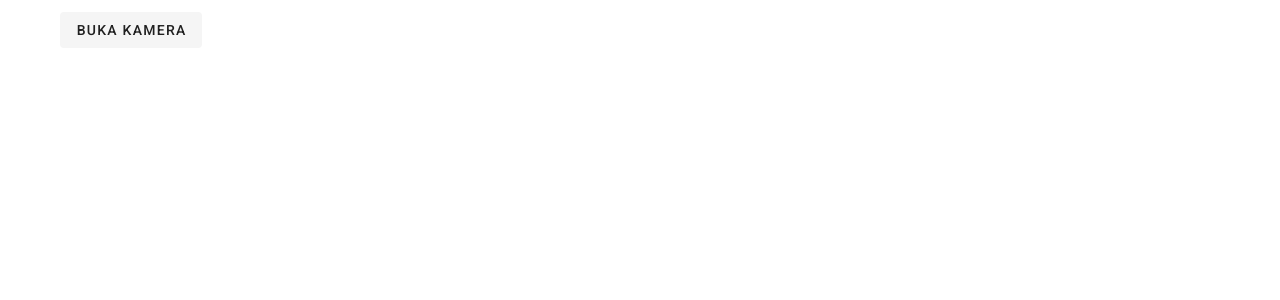
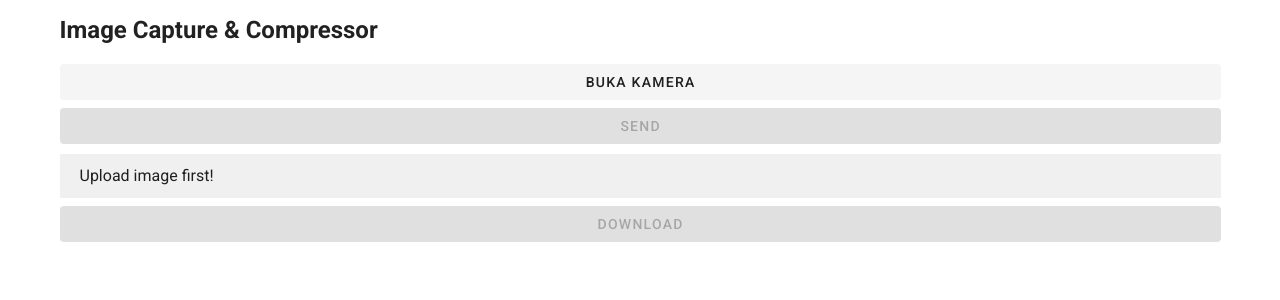
Before and after one commit to agallio/image-capture-framing, a Nuxt app: page / in a window 1280 px wide. Shown: the top 300 px of the page. Built offline with nearby package versions, Linux system fonts and the light colour scheme.

Commit message:
Finishing touch

```diff
--- a/pages/index.vue
+++ b/pages/index.vue
@@ -9,7 +9,7 @@
       >
         <div class="dialog-content">
           <div id="container" ref="container">
-            <div id="vid_container" ref="vidContainer">
+            <div id="vid_container" ref="vidContainer" class="">
               <svg class="frame-overlay" width="100%" height="100%">
                 <mask id="mask">
                   <rect fill="white" width="100%" height="100%" />
@@ -36,7 +36,7 @@
                 </v-btn>
               </div>
             </div>
-            <div id="gui_controls" ref="guiControls">
+            <div id="gui_controls" ref="guiControls" class="">
               <button
                 class="cam-btn"
                 ref="switchCameraButton"
@@ -68,7 +68,65 @@
         </div>
       </v-dialog>
 
-      <v-btn depressed @click="toggleCamera">Buka Kamera</v-btn>
+      <v-dialog
+        v-model="isImageCaptured"
+        fullscreen
+        hide-overlay
+        transition="dialog-bottom-transition"
+      >
+        <v-card>
+          <v-toolbar dark color="primary">
+            <v-btn icon dark @click="toggleCamera">
+              <v-icon>mdi-close</v-icon>
+            </v-btn>
+            <v-toolbar-title>Image Captured!</v-toolbar-title>
+            <v-spacer></v-spacer>
+            <v-toolbar-items>
+              <v-btn dark text @click="isImageCaptured = false">Save</v-btn>
+            </v-toolbar-items>
+          </v-toolbar>
+          <img :src="capturedImage" alt="image" class="capturedImage" />
+        </v-card>
+      </v-dialog>
+
+      <h2 class="h2 mb-4">Image Capture &amp; Compressor</h2>
+
+      <img
+        v-if="capturedImage"
+        :src="capturedImage"
+        alt="image"
+        class="capturedImage"
+      />
+
+      <v-btn depressed block @click="toggleCamera">Buka Kamera</v-btn>
+      <v-btn
+        depressed
+        block
+        color="warning"
+        class="mt-2"
+        :disabled="!capturedImageData"
+        @click="checkImageSize"
+        >Send</v-btn
+      >
+
+      <div class="image-detail">
+        <template v-if="imageDetail.width > 0">
+          <p class="my-0">Size : {{ imageDetail.size }}</p>
+          <p class="my-0">Width : {{ imageDetail.width }}</p>
+          <p class="my-0">Height: {{ imageDetail.height }}</p>
+        </template>
+        <template v-else>Upload image first!</template>
+      </div>
+
+      <v-btn
+        depressed
+        block
+        class="mt-2"
+        color="primary"
+        :disabled="imageDetail.width === 0"
+        @click="downloadImage"
+        >Download</v-btn
+      >
     </v-col>
   </v-row>
 </template>
@@ -80,20 +138,35 @@ export default {
   data() {
     return {
       isCameraOpen: false,
+      isImageCaptured: false,
+      imageReady: false,
+      imageDetail: {
+        width: 0,
+        height: 0,
+        size: "",
+      },
 
       // Camera
       video: null,
+      capturedImage: null,
+      capturedImageData: null,
       amountOfCameras: 0,
-      currentFacingMode: "environment"
+      currentFacingMode: "environment",
     };
   },
   methods: {
     toggleCamera() {
+      this.resetImage();
+
       if (this.isCameraOpen) {
+        this.capturedImage = null;
         this.isCameraOpen = false;
+        this.isImageCaptured = false;
         this.stopCameraStream();
       } else {
+        this.capturedImage = null;
         this.isCameraOpen = true;
+        this.isImageCaptured = false;
         this.createCameraElement();
       }
     },
@@ -105,11 +178,11 @@ export default {
       ) {
         navigator.mediaDevices
           .getUserMedia({ audio: false, video: true })
-          .then(stream => {
-            stream.getTracks().forEach(track => track.stop());
+          .then((stream) => {
+            stream.getTracks().forEach((track) => track.stop());
 
             console.log("halo");
-            this.deviceCount().then(deviceCount => {
+            this.deviceCount().then((deviceCount) => {
               this.amountOfCameras = deviceCount;
 
               // Init the UI and the camera stream
@@ -117,7 +190,7 @@ export default {
               this.initCameraStream();
             });
           })
-          .catch(err => {
+          .catch((err) => {
             if (err === "PermissionDeniedError") {
               alert("Permission denied. Please refresh and give permission.");
             }
@@ -134,19 +207,19 @@ export default {
     stopCameraStream() {
       let tracks = this.$refs.video.srcObject.getTracks();
 
-      tracks.forEach(track => {
+      tracks.forEach((track) => {
         track.stop();
       });
     },
 
     deviceCount() {
-      return new Promise(resolve => {
+      return new Promise((resolve) => {
         let videoInCount = 0;
 
         navigator.mediaDevices
           .enumerateDevices()
-          .then(devices =>
-            devices.forEach(device => {
+          .then((devices) =>
+            devices.forEach((device) => {
               if (device.kind === "video") {
                 device.kind = "videoinput";
               }
@@ -159,7 +232,7 @@ export default {
               resolve(videoInCount);
             })
           )
-          .catch(err => {
+          .catch((err) => {
             console.log(`${err.name} : ${err.message}`);
             resolve(0);
           });
@@ -221,7 +294,7 @@ export default {
       const switchCameraButton = this.$refs.switchCameraButton;
 
       if (window.stream) {
-        window.stream.getTracks().forEach(track => {
+        window.stream.getTracks().forEach((track) => {
           console.log(track);
           track.stop();
         });
@@ -233,13 +306,13 @@ export default {
         video: {
           width: { ideal: size },
           height: { ideal: size },
-          facingMode: this.currentFacingMode
-        }
+          facingMode: this.currentFacingMode,
+        },
       };
 
       navigator.mediaDevices
         .getUserMedia(constraints)
-        .then(stream => {
+        .then((stream) => {
           window.stream = stream;
           video.srcObject = stream;
 
@@ -255,7 +328,7 @@ export default {
           const settings = track.getSettings();
           console.log(`Settings : ${JSON.stringify(settings, null, 4)}`);
         })
-        .catch(err => console.error(`getUserMedia() error : ${err}`));
+        .catch((err) => console.error(`getUserMedia() error : ${err}`));
     },
     takePhotoButton() {
       this.takeSnapshot();
@@ -285,23 +358,84 @@ export default {
       let width = video.videoWidth;
       let height = video.videoHeight;
 
+      let maxSize = 1024;
+
+      if (width > height) {
+        if (width > maxSize) {
+          height *= maxSize / width;
+          width = maxSize;
+        }
+      } else {
+        if (height > maxSize) {
+          width *= maxSize / height;
+          height = maxSize;
+        }
+      }
+
       canvas.width = width;
       canvas.height = height;
 
       let context = canvas.getContext("2d");
       context.drawImage(video, 0, 0, width, height);
 
-      const getCanvasBlob = canvas => {
-        return new Promise(resolve => {
-          canvas.toBlob(blob => resolve(blob), "image/jpeg");
+      const getCanvasBlob = (canvas) => {
+        return new Promise((resolve) => {
+          canvas.toBlob((blob) => resolve(blob), "image/jpeg");
         });
       };
 
-      getCanvasBlob(canvas).then(blob => {
-        console.log(blob);
+      let imageFile;
+      getCanvasBlob(canvas).then((blob) => {
+        imageFile = new File([blob], "image.jpg", { type: "image/jpeg" });
+        this.toggleCamera();
+        this.capturedImage =
+          imageFile && imageFile instanceof File
+            ? URL.createObjectURL(imageFile)
+            : null;
+        this.capturedImageData = imageFile;
+        this.isImageCaptured = true;
       });
-    }
-  }
+    },
+
+    resetImage() {
+      this.imageDetail = {
+        width: 0,
+        height: 0,
+        size: "",
+      };
+      this.imageReady = false;
+    },
+    checkImageSize() {
+      let it = this;
+      var fr = new FileReader();
+      fr.onload = function () {
+        var img = new Image();
+
+        img.onload = function () {
+          it.imageDetail = {
+            width: img.width,
+            height: img.height,
+            size: Math.floor(it.capturedImageData.size / 1000) + "KB",
+          };
+          it.imageReady = true;
+        };
+
+        img.src = fr.result;
+      };
+      fr.readAsDataURL(this.capturedImageData);
+    },
+    downloadImage() {
+      let a = document.createElement("a");
+      document.body.appendChild(a);
+      a.style = "display: none";
+      let blob = new Blob([this.capturedImageData], { type: "octet/stream" }),
+        url = window.URL.createObjectURL(blob);
+      a.href = url;
+      a.download = "image.jpg";
+      a.click();
+      window.URL.revokeObjectURL(url);
+    },
+  },
 };
 </script>
 
@@ -409,6 +543,17 @@ export default {
   background-image: url("/ic_camera_front_white_36px.svg");
 }
 
+.capturedImage {
+  width: 100%;
+}
+
+.image-detail {
+  margin-top: 10px;
+  padding: 10px 20px;
+  text-align: left;
+  background: #f0f0f0;
+}
+
 @media screen and (orientation: portrait) {
   /* portrait-specific styles */
 
```
